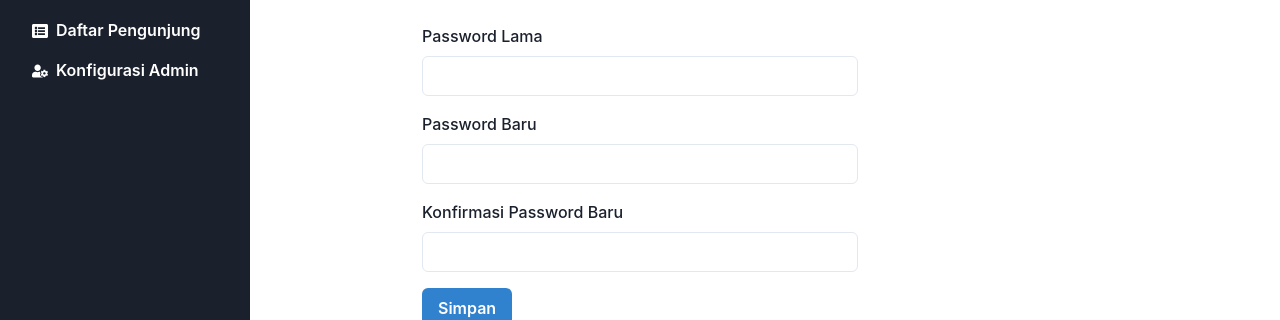
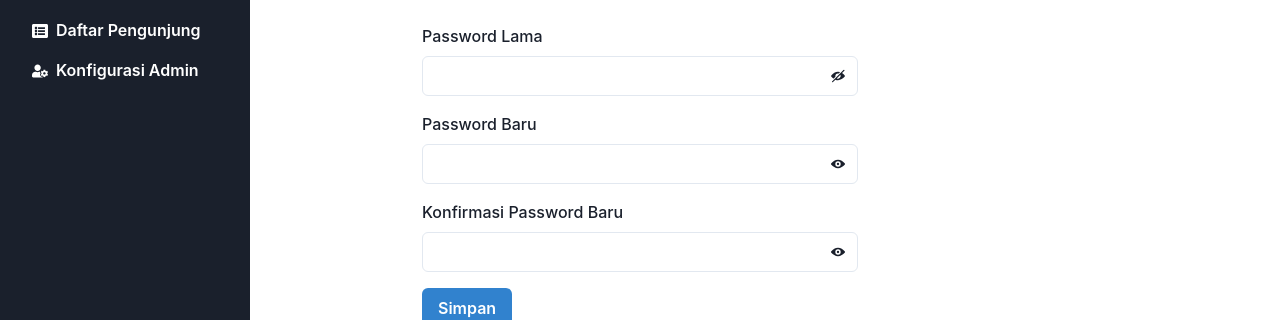
Before and after one commit to Yoga-Syahputra/perpus-sdn013tpibarat, a React (Vite) app in the folder client/: page /change-password in a window 1280 px wide. Shown: the part 211-531 px from the top of the page. Built offline with nearby package versions, Linux system fonts and the light colour scheme; sample sign-in values are in the browser's storage.

Commit message:
feat: add toggle visibility

```diff
--- a/client/src/pages/UbahPassword.jsx
+++ b/client/src/pages/UbahPassword.jsx
@@ -7,8 +7,12 @@
   Input,
   Heading,
   useToast,
+  IconButton,
+  InputGroup,
+  InputRightElement,
 } from "@chakra-ui/react";
 import { useNavigate } from "react-router-dom";
+import { InfoIcon, ViewIcon, ViewOffIcon } from "@chakra-ui/icons"
 import Sidebar from "../components/Sidebar";
 import Navbar from "../components/Navbar";
 import { changePassword } from "../services/api";
@@ -18,6 +22,7 @@
   const [oldPassword, setOldPassword] = useState("");
   const [newPassword, setNewPassword] = useState("");
   const [confirmPassword, setConfirmPassword] = useState("");
+  const [showPassword, setShowPassword] = useState("");
   const navigate = useNavigate();
   const toast = useToast();
 
@@ -77,27 +82,60 @@
         <Heading mb={6}>Ubah Password</Heading>
         <FormControl mb={4}>
           <FormLabel>Password Lama</FormLabel>
+          <InputGroup>
           <Input
             type="password"
             value={oldPassword}
             onChange={(e) => setOldPassword(e.target.value)}
           />
+          <InputRightElement>
+          <IconButton
+            icon={setShowPassword ? <ViewOffIcon /> : <ViewIcon />}
+            onClick={() => setShowPassword(!showPassword)}
+            variant="ghost"
+            size="sm"
+            aria-label={showPassword ? "Hide password" : "Show password"}
+          />
+          </InputRightElement>
+          </InputGroup>
         </FormControl>
         <FormControl mb={4}>
           <FormLabel>Password Baru</FormLabel>
+          <InputGroup>
           <Input
             type="password"
             value={newPassword}
             onChange={(e) => setNewPassword(e.target.value)}
           />
+          <InputRightElement>
+          <IconButton
+            icon={showPassword ? <ViewOffIcon /> : <ViewIcon/>}
+            onClick={() => setShowPassword(!showPassword)}
+            variant="ghost"
+            size="sm"
+            aria-label={showPassword ? "Hide password" : "Show password"}
+            />
+            </InputRightElement>
+          </InputGroup>
         </FormControl>
         <FormControl mb={4}>
           <FormLabel>Konfirmasi Password Baru</FormLabel>
+          <InputGroup>
           <Input
             type="password"
             value={confirmPassword}
             onChange={(e) => setConfirmPassword(e.target.value)}
           />
+          <InputRightElement>
+          <IconButton
+            icon={showPassword ? <ViewOffIcon /> : <ViewIcon/>}
+            onClick={() => setShowPassword(!showPassword)}
+            variant="ghost"
+            size="sm"
+            aria-label={showPassword ? "Hide password" : "Show password"}
+            />
+            </InputRightElement>
+          </InputGroup>
         </FormControl>
         <Button colorScheme="blue" onClick={handlePasswordChange}>
           Simpan
```
